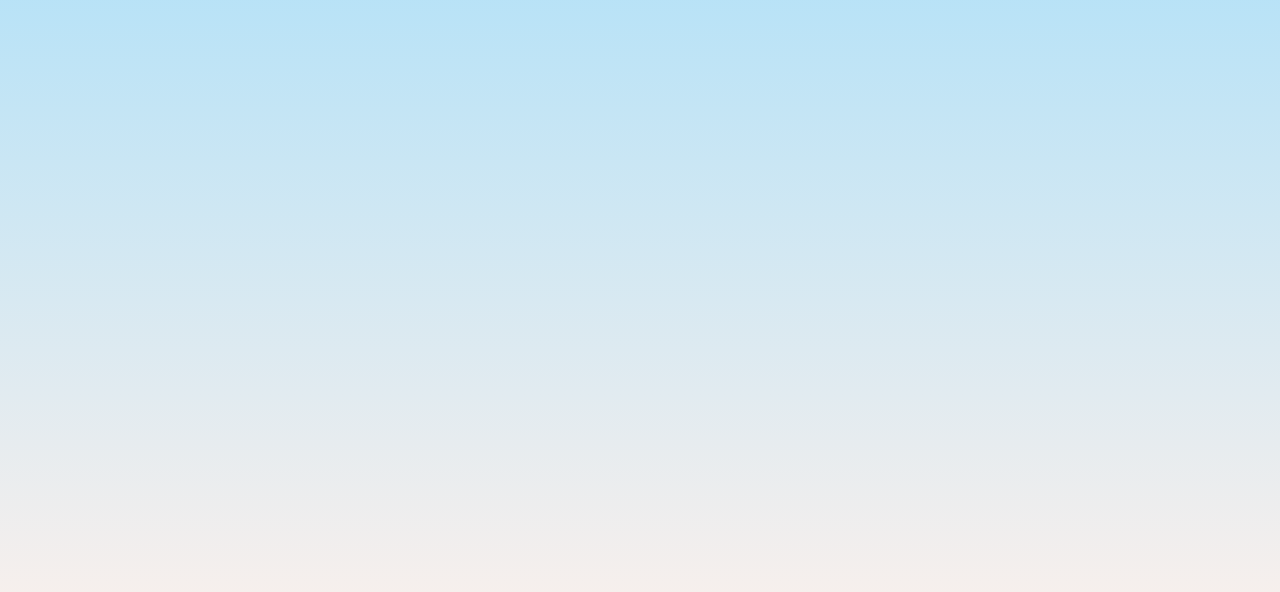
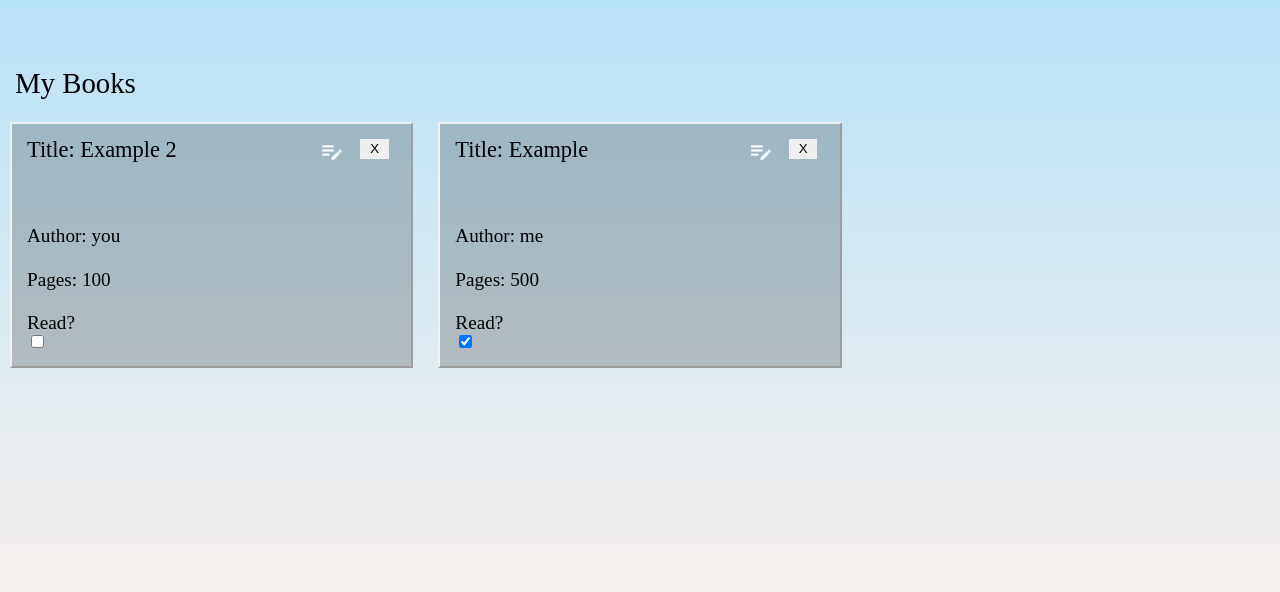
Before and after one commit to samirls/library, a plain HTML site: page index.html in a window 1280 px wide. Shown: the part 122-714 px from the top of the page. Drawn offline with Linux system fonts and the light colour scheme.

Commit message:
javascript halfway done

```diff
--- a/index.html
+++ b/index.html
@@ -16,7 +16,14 @@
             <div class="dayNight"><img title="day/night" id="dayNight" src="./img/weather-night.png" /></div>
         </div>
     </header>
+
     <main>
+        <div id="h1">My Books</div>
+
+        <div class="books">
+
+        </div>
+
         <div class="fullscreen-container" style="display: none;">
             <div class="pop-up">
                 <form action="/script.js" id="book-form">
@@ -45,8 +52,13 @@
                 </form>
 
             </div>
+
+
         </div>
+
     </main>
+
+
     <footer>
         <div>Made by samirls</div>
         <div id="footerDiv">
--- a/script.js
+++ b/script.js
@@ -43,6 +43,7 @@ function clouds() {
 function day() {
     document.body.style.backgroundImage = "linear-gradient(to top, #fff1eb 0%, #ace0f9 100%)";
     document.body.style.color = "black";
+    document.body.style.textShadow = "none";
     document.getElementById("dayNight").src = "./img/weather-night.png";
     document.getElementById("addBook").src = "./img/add.png";
     isDay = 0;
@@ -66,10 +67,94 @@ function changeColor() {
 }
 
 
-//Code for library
+//<-------------> Code for library Starts Here <--------------> stop 27:15
 
-//Library
-let myLibrary = [];
+//books - main div holding all the books
+const books = document.querySelector('.books');
+
+//Library (array of books)
+let myLibrary = [{
+    title: "Example",
+    author: "me",
+    pages: 500,
+    read: true
+}, {
+    title: "Example 2",
+    author: "you",
+    pages: 100,
+    read: false,
+}
+];
+
+//Create elements for each book (helper function to create HTML elements
+//with text content and classes)
+function createBookElement(el, content, className) {
+    const element = document.createElement(el);
+    element.textContent = content;
+    element.setAttribute("class", className);
+    return element;
+}
+
+//read or not function (helper function to create input checkbox for if
+//book is read w/ event listener
+
+function createReadElement(bookItem, book) {
+    let read = document.createElement("span");
+    read.setAttribute("class", "book-read");
+    read.appendChild(createBookElement("h1", "Read?", "book-read-title"));
+    let input = document.createElement("input");
+    input.type = "checkbox";
+    input.addEventListener("click", (e)=> {
+        if(e.target.checked) {
+            bookItem.setAttribute("class", "card book read-checked")
+            book.read = true;
+            renderBooks()
+        }
+        else {
+            bookItem.setAttribute("class", "card book read-unchecked");
+            book.read = false;
+            renderBooks();
+        }
+    })
+
+    if (book.read){
+        input.checked = true;
+        bookItem.setAttribute("class", "card book read-checked");
+    }
+    read.appendChild(input);
+    return read;
+
+}
+
+//create the edit icon w/ event listener
+function createEditIcon(book) {
+    const editIcon = document.createElement("img");
+    editIcon.src = "./img/pencil-white.png";
+    editIcon.setAttribute("class", "edit-icon");
+    editIcon.addEventListener("click", (e) => {
+        console.log(book);
+    });
+    return editIcon;
+}
+
+
+
+//create divs for each new book (function to create all of the book content
+// on the book dom card)
+function createBookItem (book, index) {
+    const bookItem = document.createElement("div");
+    bookItem.setAttribute("id", index);
+    bookItem.setAttribute("key", index);
+    bookItem.setAttribute("class", "card book");
+    bookItem.appendChild(createBookElement('h1', `Title: ${book.title}`, "book-title"));
+    bookItem.appendChild(createBookElement('h1', `Author: ${book.author}`, "book-author"));
+    bookItem.appendChild(createBookElement('h1', `Pages: ${book.pages}`, "book-pages"));
+    bookItem.appendChild(createReadElement(bookItem, book));
+    bookItem.appendChild(createBookElement("button", "X", "delete"));
+    bookItem.appendChild(createEditIcon(book));
+    books.insertAdjacentElement("afterbegin", bookItem);
+
+}
 
 //book constructor
 function Book(title, author, pages, read) {
@@ -81,3 +166,14 @@ function Book(title, author, pages, read) {
         return (title + author + pages + read);
     }
 }
+
+//render books (function to render all the books)
+function renderBooks() {
+    myLibrary.map((book,index) => {
+        createBookItem(book,index)
+    })
+}
+
+
+//render on page load
+renderBooks();
--- a/styles.css
+++ b/styles.css
@@ -89,6 +89,34 @@ header {
     border-radius: 50px;
 }
 
+#h1 {
+    font-size: 1.8rem;
+    padding: 15px;
+}
+
+.books {
+    display: grid;
+    grid-template-columns: repeat(auto-fill, minmax(300px, 1fr));
+    min-height: 250px;
+    gap: 25px;
+    padding: 10px;
+
+}
+
+.books div {
+    background-color: rgb(0, 0, 0, 0.2);
+    padding: 15px;
+    border: 2px;
+    border-style: outset;
+    border-color: rgb(241, 241, 241);
+}
+
+.books div:hover {
+    border-style: inset;
+
+}
+
+
 #book-form {
     width: 80%;
     height: 80%;
@@ -128,6 +156,65 @@ button:hover {
 button:active {
     background-color: #8ec5fc;
     background-color:#e0c3fc;
+}
+
+.edit-icon {
+    width: 25px;
+    height: 25px;
+    position:static;
+    right: 45px;
+    top: 15px;
+}
+
+.card.book {
+    display: grid;
+    grid-template-columns: 8fr 1fr 1fr;
+    grid-template-rows: 1fr 1fr 1fr 1fr 1fr;
+    gap: 5px;
+}
+
+.delete {
+    border: none;
+    grid-column: 3;
+    grid-row: 1;
+    width: 80%;
+    height: 50%;
+    display: block;
+
+}
+
+.edit-icon {
+    grid-column: 2;
+    grid-row: 1;
+    display: block;
+}
+
+.book-title {
+    grid-column: 1;
+    grid-row: 1 / 3;
+    font-size: 1.4rem;
+
+}
+
+.book-author {
+    grid-column: 1 / 4;
+    grid-row: 3;
+    font-size: 1.2rem;
+
+}
+
+.book-pages {
+    grid-column: 1 / 4;
+    grid-row: 4;
+    font-size: 1.2rem;
+
+}
+
+.book-read {
+    grid-column: 1;
+    grid-row: 5;
+    font-size: 1.2rem;
+
 }
 
 
```
Also changed, not shown: img/pencil-black.png (added), img/pencil-white.png (added).
